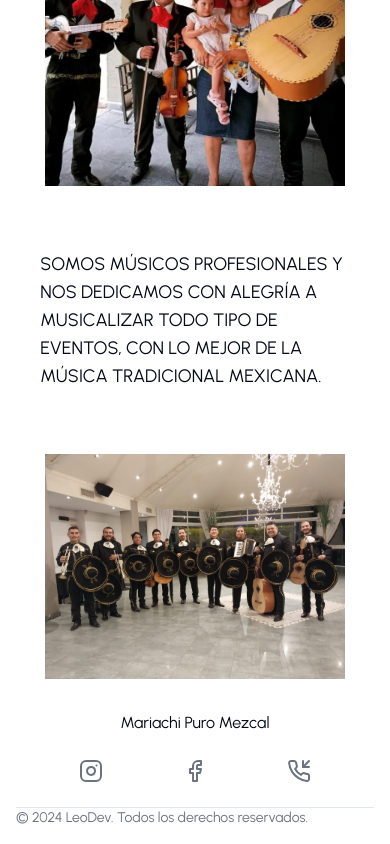
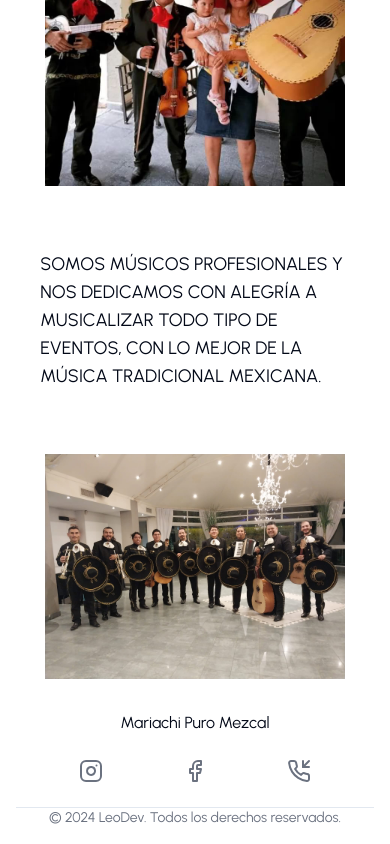
Before and after one commit to Leovilis/mezcal-2.0, a Next.js app: page / in a window 390 px wide. Shown: the part 1251-2095 px from the top of the page. Built offline with nearby package versions, Linux system fonts and the light colour scheme.

Commit message:
Update footer.tsx

```diff
--- a/components/footer.tsx
+++ b/components/footer.tsx
@@ -42,7 +42,7 @@ const Footer = () => {
           </ul>
         </div>
             <Separator />
-            <span className="block text-sm text-gray-500 sm:text-center dark:text-gray-400">
+            <span className="block text-sm text-gray-500 text-center dark:text-gray-400">
               &copy; 2024
               <Link href={"/"}>{" "}LeoDev. </Link>Todos los derechos reservados.
             </span>
```
